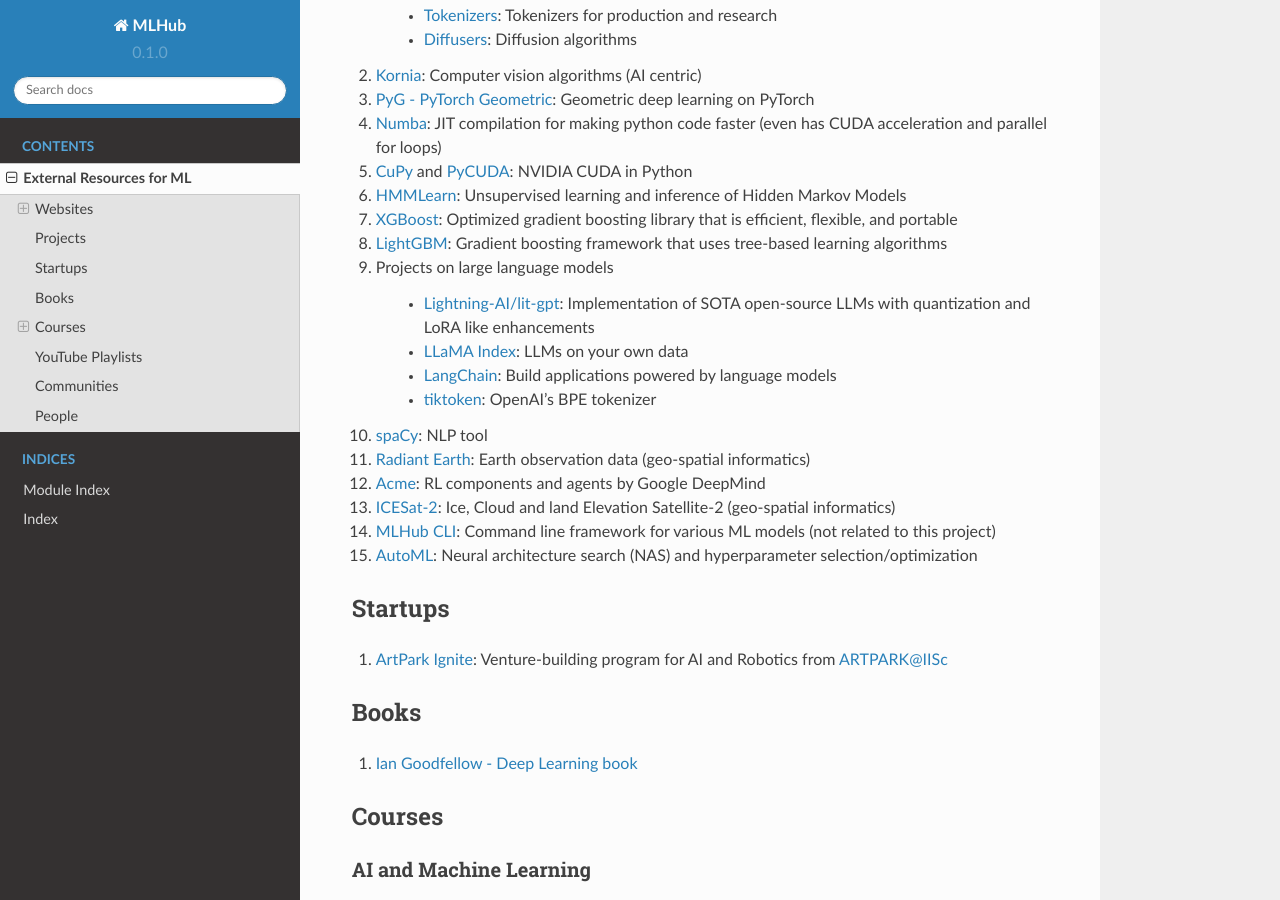
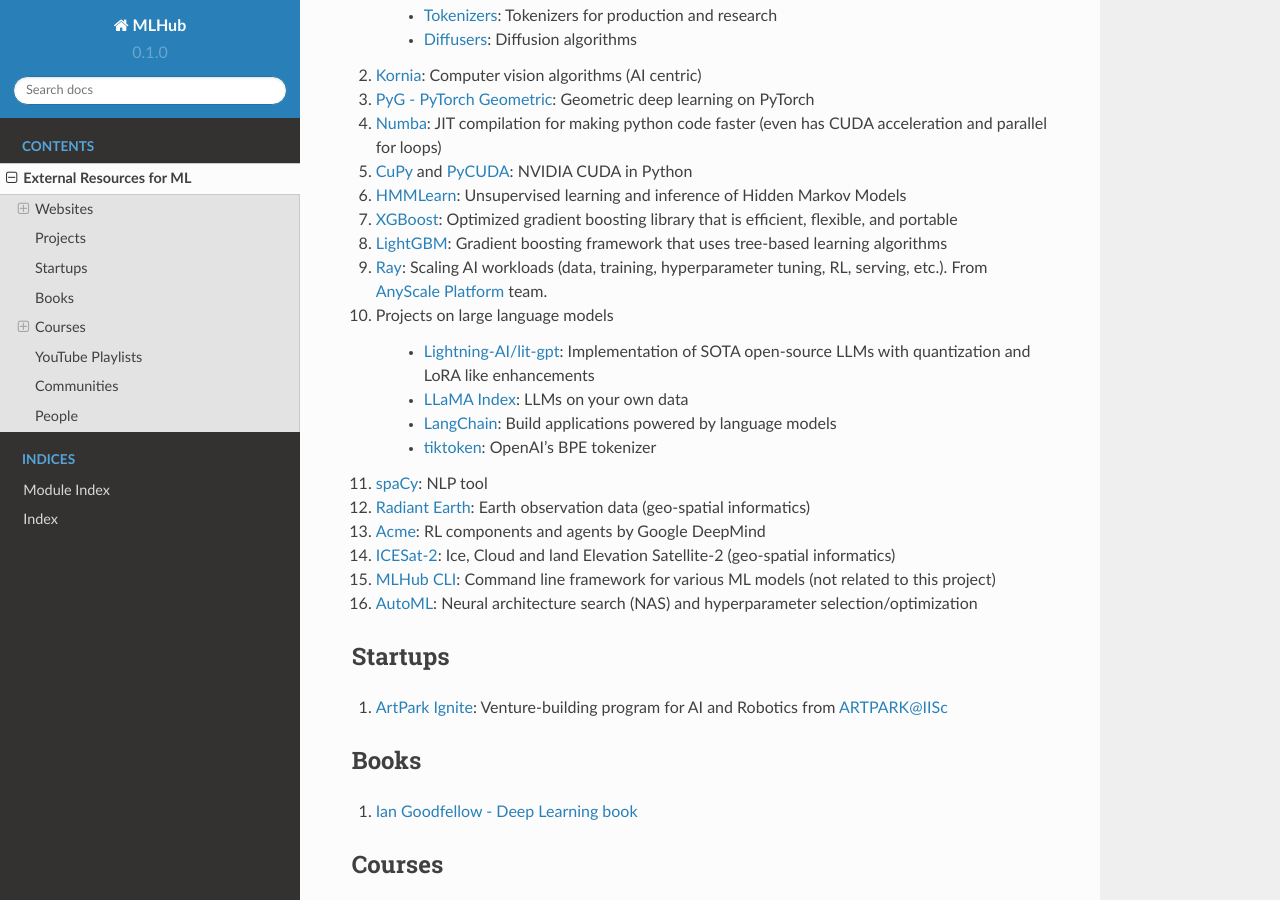
Before and after one commit to TheProjectsGuy/MLHub, a Sphinx documentation site: the page built from docs/resources.rst, in a window 1280 px wide and 900 px high, scrolled down 1911 px. Built offline with Sphinx 7.4.7 and the Read the Docs theme 2.0.0, drawn with Linux system fonts in a browser that asks for light colours.

Commit message:
Added Ray from AnyScale

```diff
--- a/docs/resources.rst
+++ b/docs/resources.rst
@@ -71,6 +71,7 @@
 #. `HMMLearn <https://hmmlearn.readthedocs.io/en/latest/index.html>`_: Unsupervised learning and inference of Hidden Markov Models
 #. `XGBoost <https://xgboost.readthedocs.io/en/stable/>`_: Optimized gradient boosting library that is efficient, flexible, and portable
 #. `LightGBM <https://lightgbm.readthedocs.io/en/latest/index.html>`_: Gradient boosting framework that uses tree-based learning algorithms
+#. `Ray <https://www.ray.io/>`_: Scaling AI workloads (data, training, hyperparameter tuning, RL, serving, etc.). From `AnyScale Platform <https://www.anyscale.com/platform>`_ team.
 #. Projects on large language models
 
     * `Lightning-AI/lit-gpt <https://github.com/Lightning-AI/lit-gpt>`_: Implementation of SOTA open-source LLMs with quantization and LoRA like enhancements
```
